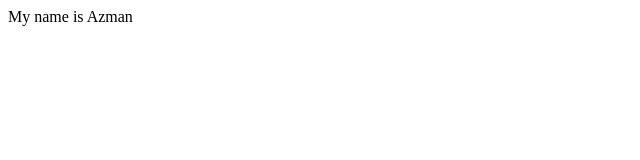
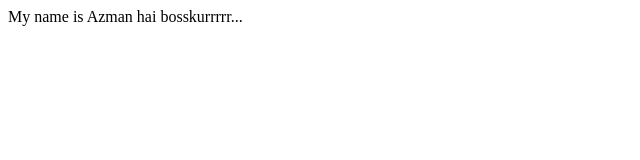
Before and after one commit to Azmnvic/first-github-project, a plain HTML site: page index.html in a window 1280 px wide. Shown: the whole page, without its empty margins (0-640 px from the left). Drawn offline with Linux system fonts and the light colour scheme.

Commit message:
Emphasise the name

```diff
--- a/index.html
+++ b/index.html
@@ -7,6 +7,6 @@
     <title>Document</title>
 </head>
 <body>
-    My name is Azman
+    My name is Azman hai bosskurrrrr...
 </body>
 </html>
```
